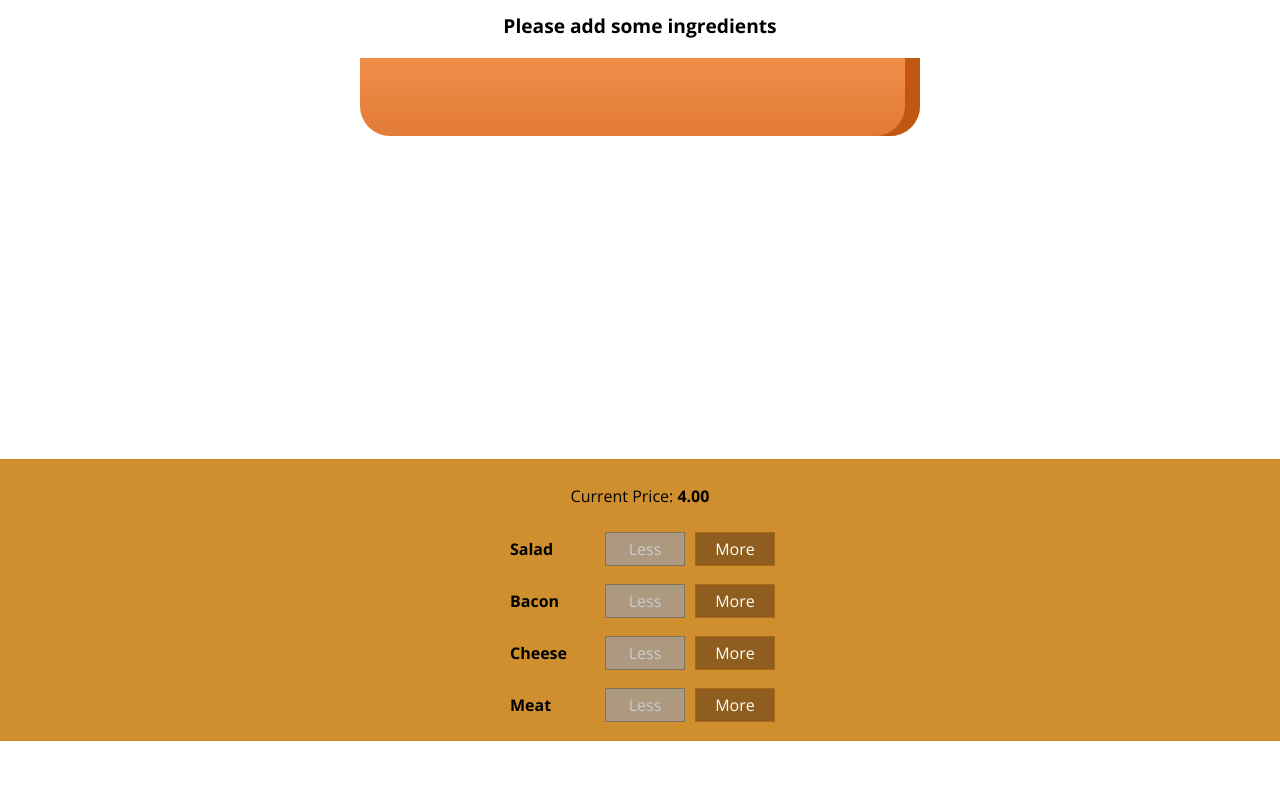
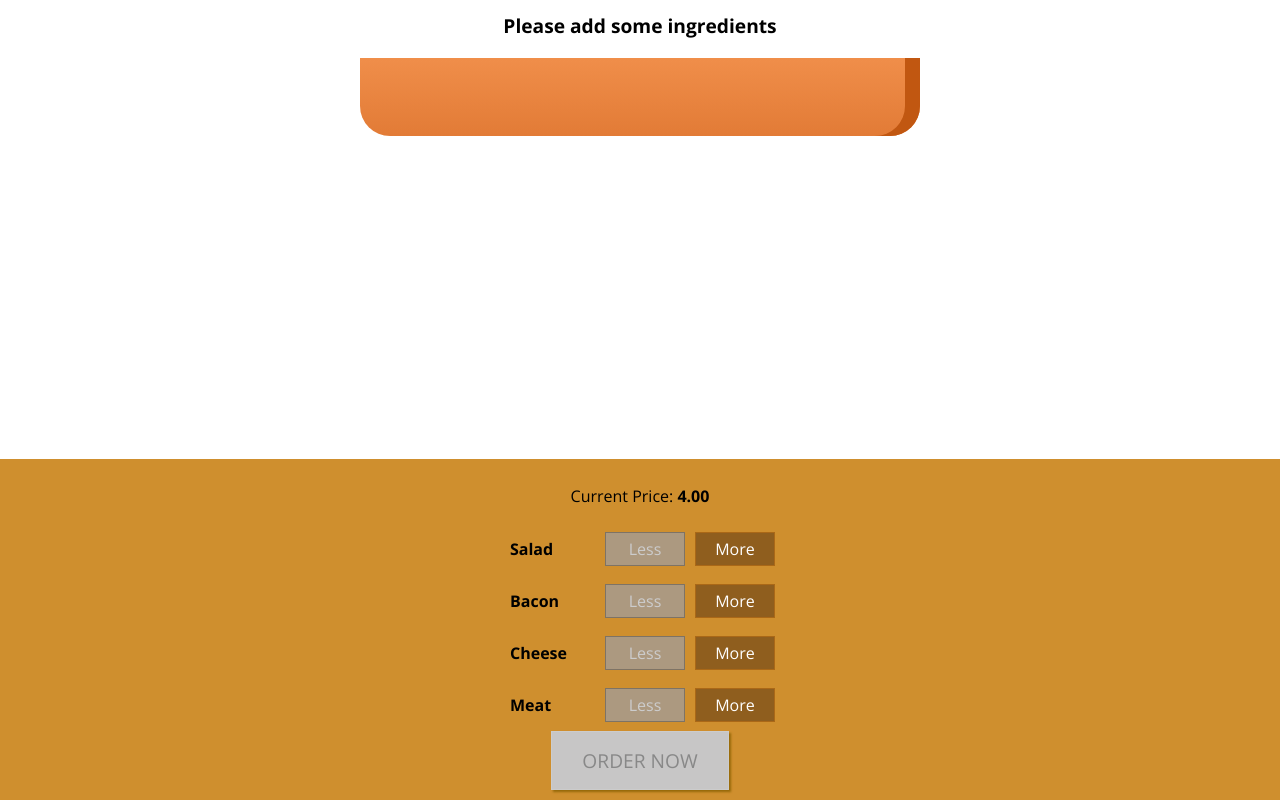
Before and after one commit to nestor-arguello/the-burger-builder, a React app: page / in a window 1280 px wide. Shown: the part 179-979 px from the top of the page. Before the commit the page ends 920 px from the top, so only its background shows below. Built offline with nearby package versions, Linux system fonts and the light colour scheme.

Commit message:
add the order button

```diff
--- a/src/components/Burger/BuildControls/BuildControls.js
+++ b/src/components/Burger/BuildControls/BuildControls.js
@@ -1,17 +1,7 @@
 import React from 'react';
-import styled from 'styled-components';
 import BuildControl from './BuildControl/BuildControl';
+import { BuildControls, OrderButton } from './styles'
 
-const BuildControls = styled.div`
-  width: 100%;
-  background-color: #cf8f2e;
-  display: flex;
-  flex-flow: column;
-  align-items: center;
-  box-shadow: 0 2px 1px #ccc;
-  margin: auto;
-  padding: 10px 0;
-`;
 
 const controls = [
   { label: 'Salad', type: 'salad' },
@@ -24,7 +14,8 @@
   ingredientAdded,
   ingredientRemoved,
   disabled,
-  price
+  price,
+  purchasable
 }) => {
   return <BuildControls>
       <p>
@@ -39,6 +30,7 @@
           disabled={disabled[ctrl.type]}
         />
       ))}
+      <OrderButton disabled={!purchasable}>ORDER NOW</OrderButton>
     </BuildControls>;
 };
 
--- /dev/null
+++ b/src/components/Burger/BuildControls/styles.js
@@ -0,0 +1,54 @@
+import styled, { keyframes } from 'styled-components';
+
+const enable = keyframes`
+  0% {
+        transform: scale(1);
+    }
+    60% {
+        transform: scale(1.1);
+    }
+    100% {
+        transform: scale(1);
+    }
+`;
+
+export const BuildControls = styled.div`
+  width: 100%;
+  background-color: #cf8f2e;
+  display: flex;
+  flex-flow: column;
+  align-items: center;
+  box-shadow: 0 2px 1px #ccc;
+  margin: auto;
+  padding: 10px 0;
+`;
+
+export const OrderButton = styled.button`
+  background-color: #dad735;
+  outline: none;
+  cursor: pointer;
+  border: 1px solid #966909;
+  color: #966909;
+  font-family: inherit;
+  font-size: 1.2em;
+  padding: 15px 30px;
+  box-shadow: 2px 2px 2px #966909;
+
+  &:hover,
+  &:active {
+    background-color: #a0db41;
+    border: 1px solid #966909;
+    color: #966909;
+  }
+
+  &:disabled {
+    background-color: #c7c6c6;
+    cursor: not-allowed;
+    border: 1px solid #ccc;
+    color: #888888;
+  }
+
+  &:not(:disabled) {
+    animation: ${enable} 0.3s linear;
+  }
+`;
--- a/src/containers/BurgerBuilder/BurgerBuilder.js
+++ b/src/containers/BurgerBuilder/BurgerBuilder.js
@@ -17,8 +17,23 @@
       cheese: 0,
       meat: 0
     },
-    totalPrice: 4
+    totalPrice: 4,
+    purchasable: false
   };
+
+  updatePurchaseState(ingredients) {
+    const sum = Object.keys(ingredients)
+      .map(ingKey => {
+        return ingredients[ingKey];
+      })
+      .reduce((sum, el) => {
+        return sum + el;
+      }, 0);
+
+    this.setState({
+      purchasable: sum > 0
+    });
+  }
 
   handleAddIngredient = type => {
     const { ingredients, totalPrice } = this.state;
@@ -36,6 +51,7 @@
       totalPrice: newPrice,
       ingredients: updatedIngredients
     });
+    this.updatePurchaseState(updatedIngredients);
   };
 
   handleRemoveIngredient = type => {
@@ -57,6 +73,7 @@
       totalPrice: newPrice,
       ingredients: updatedIngredients
     });
+    this.updatePurchaseState(updatedIngredients);
   };
 
   render() {
@@ -76,6 +93,7 @@
           ingredientRemoved={this.handleRemoveIngredient}
           disabled={disabledInfo}
           price={this.state.totalPrice}
+          purchasable={this.state.purchasable}
         />
       </React.Fragment>
     );
```
